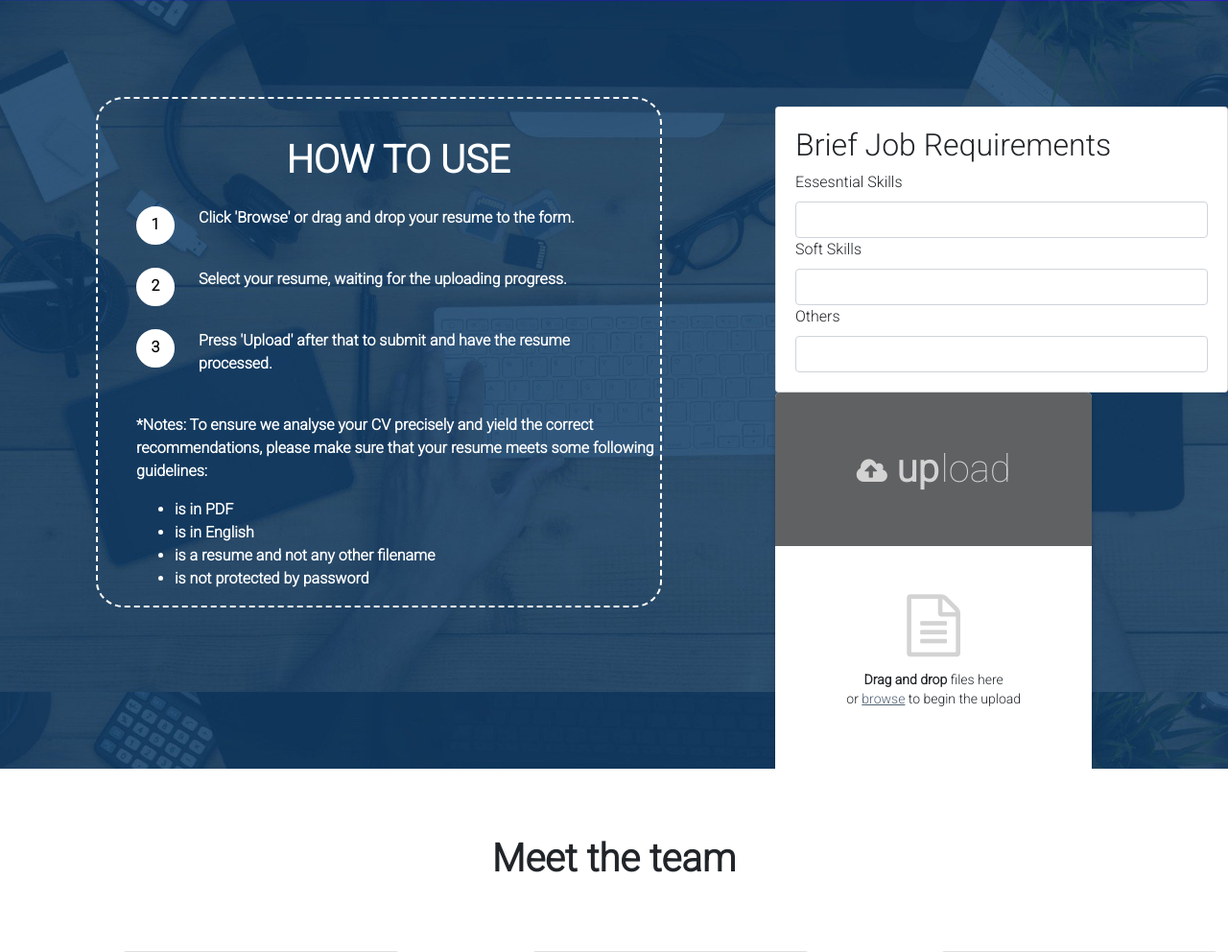
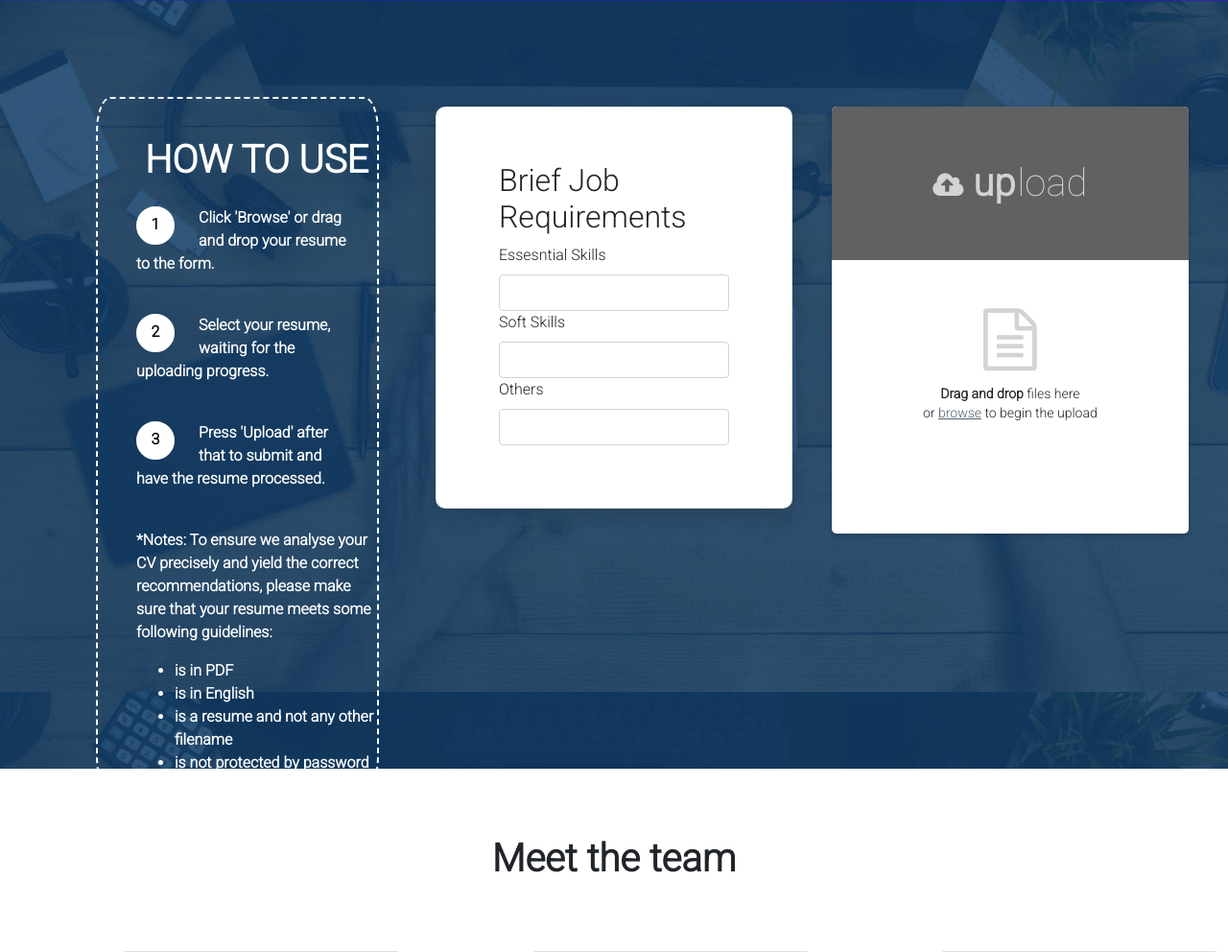
Before and after one commit to Hiroshi97/CV-Analysis, a Flask app: page / in a window 1280 px wide. Shown: the part 879-1871 px from the top of the page at 96% size. Run offline with Flask 2, Linux system fonts and the light colour scheme; some libraries are stand-ins or nearby versions.

Commit message:
add styling for the new input form

```diff
--- a/static/css/style.css
+++ b/static/css/style.css
@@ -98,7 +98,7 @@ section {
   padding-top:40px;
   padding-left:40px;
   float: left;
-  width: 50%;
+  width: 25%;
   color: white;
   border: 2px dashed white;
   border-radius: 5%;
@@ -132,14 +132,51 @@ section {
 }
 
 #uploadForm {
-  padding-left: 60%;
+  padding-left: 30%;
   padding-top: 10px;
   width: 100%;
 }
 
+.input {
+  float: left;
+  width: 50%;
+  padding-right: 5%;
+
+}
+/* ==========================================================================
+   #CARD
+   ========================================================================== */
+.card {
+  -webkit-border-radius: 3px;
+  -moz-border-radius: 3px;
+  border-radius: 3px;
+  background: #fff;
+}
+
+.card-4 {
+  background: #fff;
+  -webkit-border-radius: 10px;
+  -moz-border-radius: 10px;
+  border-radius: 10px;
+  -webkit-box-shadow: 0px 8px 20px 0px rgba(0, 0, 0, 0.15);
+  -moz-box-shadow: 0px 8px 20px 0px rgba(0, 0, 0, 0.15);
+  box-shadow: 0px 8px 20px 0px rgba(0, 0, 0, 0.15);
+}
+
+.card-4 .card-body {
+  padding: 57px 65px;
+  padding-bottom: 65px;
+}
+
+@media (max-width: 767px) {
+  .card-4 .card-body {
+    padding: 50px 40px;
+  }
+}
+
 .upload {
   position: relative;
-  width: 70%;
+  width: 45%;
   min-height: 445px;
   box-sizing: border-box;
   border-radius: 5px;
```
